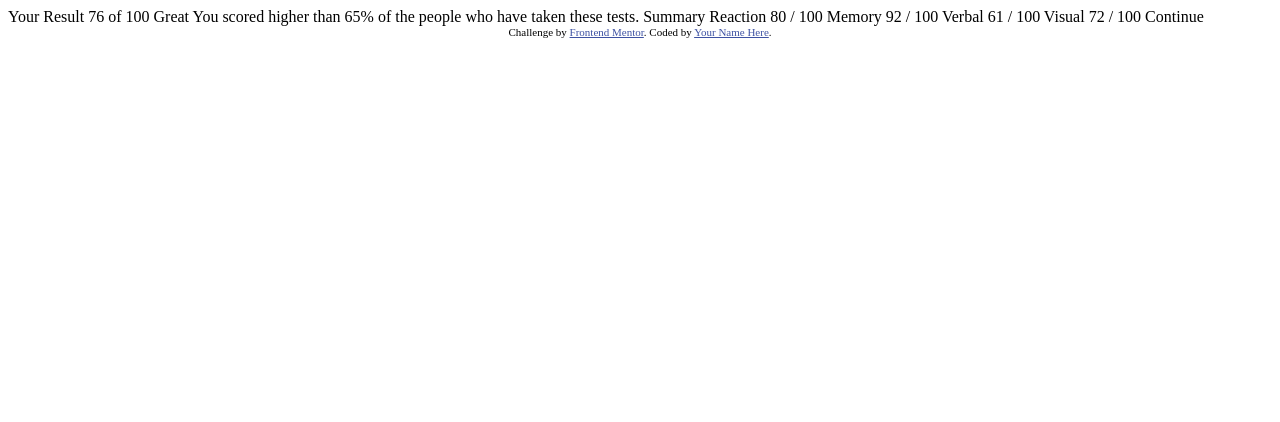
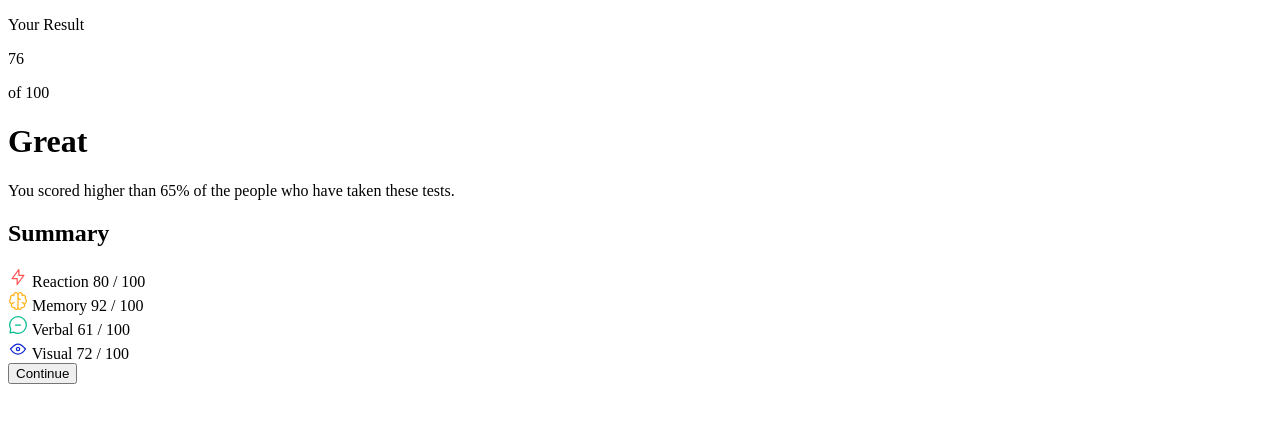
Before and after one commit to marcusTourinho/frontendmentor-exercises, a website: page results-summary-component-main/index.html in a window 1280 px wide. Drawn offline with Linux system fonts and the light colour scheme.

Commit message:
HTML done

```diff
--- a/results-summary-component-main/index.html
+++ b/results-summary-component-main/index.html
@@ -2,46 +2,50 @@
 <html lang="en">
 <head>
   <meta charset="UTF-8">
-  <meta name="viewport" content="width=device-width, initial-scale=1.0"> <!-- displays site properly based on user's device -->
-
-  <link rel="icon" type="image/png" sizes="32x32" href="./assets/images/favicon-32x32.png">
-
-  <title>Frontend Mentor | Results summary component</title>
-
-  <!-- Feel free to remove these styles or customise in your own stylesheet 👍 -->
-  <style>
-    .attribution { font-size: 11px; text-align: center; }
-    .attribution a { color: hsl(228, 45%, 44%); }
-  </style>
+  <meta http-equiv="X-UA-Compatible" content="IE=edge">
+  <meta name="viewport" content="width=device-width, initial-scale=1.0">
+  <link rel="preconnect" href="https://fonts.googleapis.com">
+  <link rel="preconnect" href="https://fonts.gstatic.com" crossorigin>
+  <link href="https://fonts.googleapis.com/css2?family=Hanken+Grotesk:wght@500;700;800&display=swap" rel="stylesheet">
+  <title>Results summary component</title>
 </head>
 <body>
-
-  Your Result
-  76
-  of 100
-
-  Great
-  You scored higher than 65% of the people who have taken these tests.
-
-  Summary
-
-  Reaction
-  80 / 100
-
-  Memory
-  92 / 100
-
-  Verbal
-  61 / 100
-
-  Visual
-  72 / 100
-
-  Continue
-
-  <div class="attribution">
-    Challenge by <a href="https://www.frontendmentor.io?ref=challenge" target="_blank">Frontend Mentor</a>.
-    Coded by <a href="#">Your Name Here</a>.
+  <div>
+    <div>
+      <p>Your Result</p>
+      <div>
+        <p>76</p>
+        <p>o<span>f 100</span></p>
+      </div>
+      <div>
+        <h1>Great</h1>
+        <p>You scored higher than 65% of the people who have taken these tests.</p>
+      </div>
+    </div>
+    <div>
+      <h2>Summary</h2>
+      <div>
+        <img src="assets/images/icon-reaction.svg">
+        <span>Reaction</span>
+        80 <span>/ 100</span>
+      </div>
+      <div>
+        <img src="assets/images/icon-memory.svg">
+        <span>Memory</span>
+        92 <span>/ 100</span>
+      </div>
+      <div>
+        <img src="assets/images/icon-verbal.svg">
+        <span>Verbal</span>
+        61 <span>/ 100</span>
+      </div>
+      <div>
+        <img src="assets/images/icon-visual.svg">
+        <span>Visual</span>
+        72 <span>/ 100</span>
+      </div>
+      <button type="button">Continue</button>
+    </div>
   </div>
 </body>
 </html>
```
